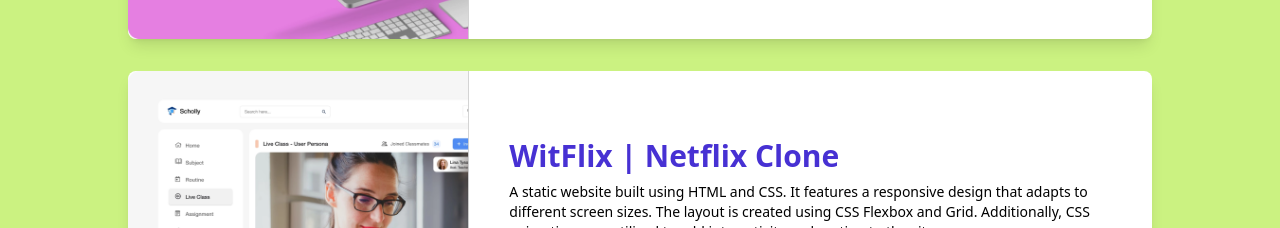
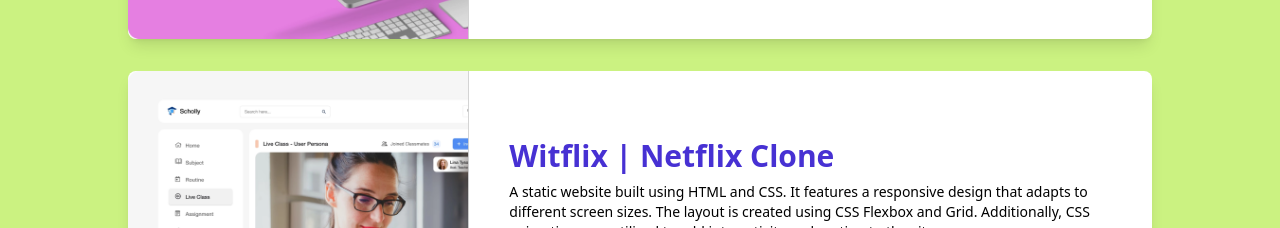
Before and after one commit to dilara-yildir/FrontEndChallange, a React (Vite) app: page / in a window 1280 px wide. Shown: the part 2300-2528 px from the top of the page. Built offline with nearby package versions, Linux system fonts and the light colour scheme.

Commit message:
fix: update Skills component title and correct project name in data.json

```diff
--- a/src/components/Skills.jsx
+++ b/src/components/Skills.jsx
@@ -33,7 +33,7 @@
         {/* Responsive Durum */}
         <div className="block md:hidden">
           {/* Skills Başlığı */}
-          <h3 className="text-4xl font-bold text-purple-900 text-center mb-6">
+          <h3 className="text-4xl font-bold text-customBlue dark:text-customTitleSkillDark text-center mb-6">
             Skills
           </h3>
 
--- a/src/data.json
+++ b/src/data.json
@@ -78,7 +78,7 @@
           ]
         },
         {
-          "name": "WitFlix | Netflix Clone",
+          "name": "Witflix | Netflix Clone",
           "description": "A static website built using HTML and CSS. It features a responsive design that adapts to different screen sizes. The layout is created using CSS Flexbox and Grid. Additionally, CSS animations are utilized to add interactivity and motion to the site.",
           "image": "assets\\Rectangle-41.png",
           "links": [
--- a/src/index.css
+++ b/src/index.css
@@ -9,9 +9,6 @@
 body.dark {
   @apply bg-black text-white;
 }
-
-
-
 
 
 
```
